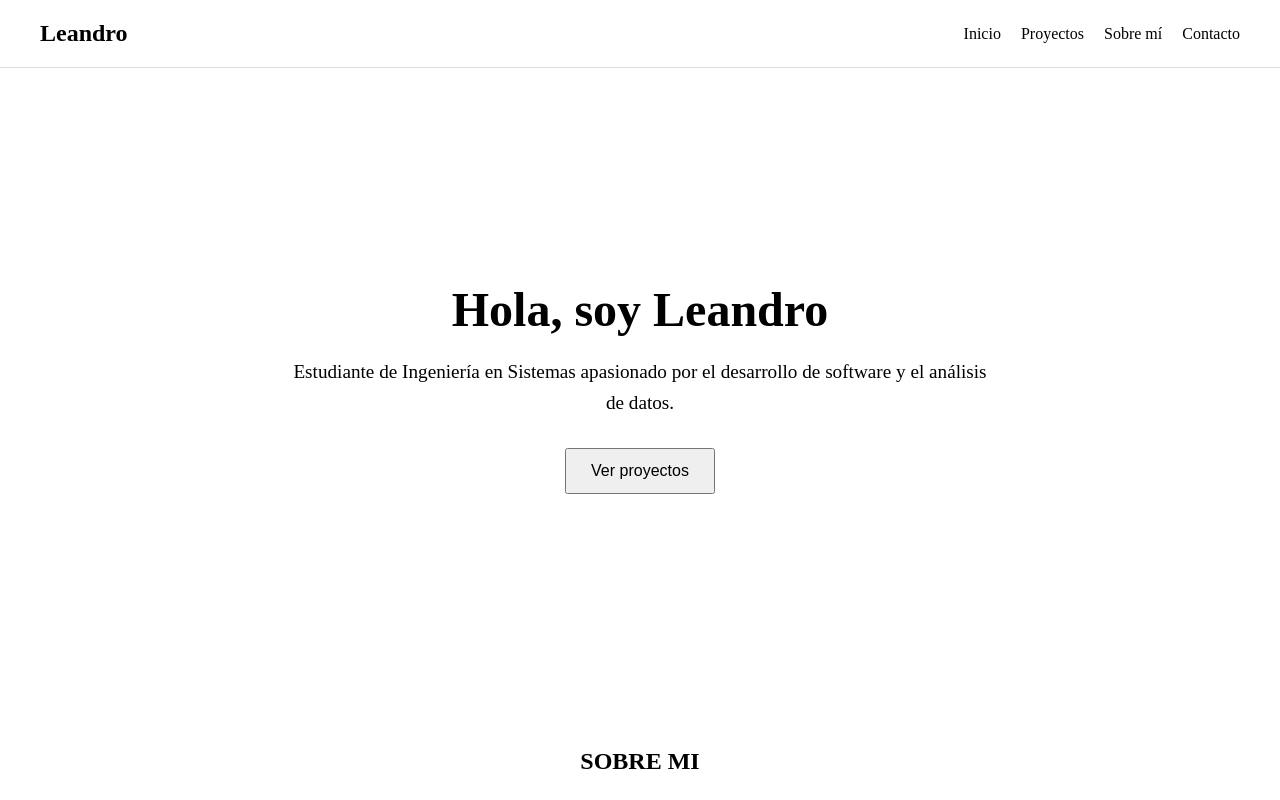
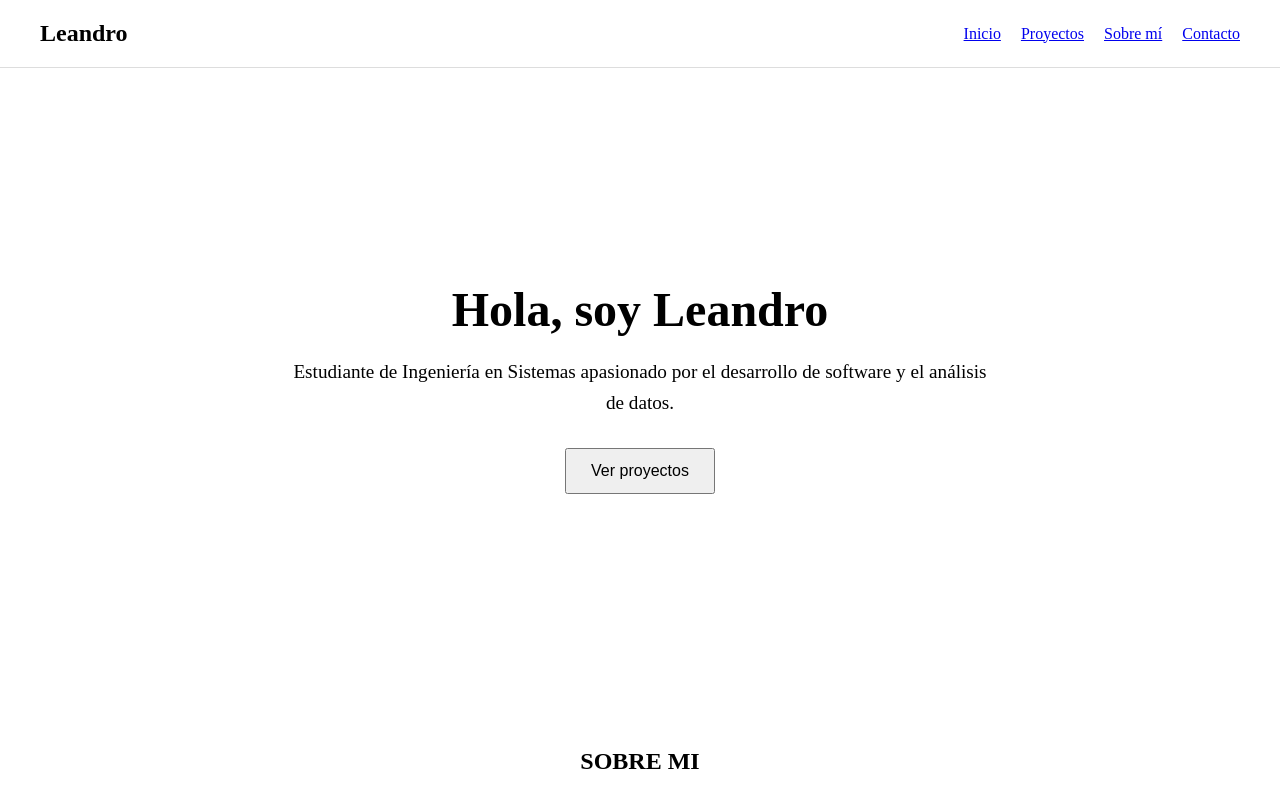
Before and after one commit to LeanCarrion/portfolio-react, a React app: page / in a window 1280 px wide. Shown: the top 800 px of the page. Built offline with nearby package versions, Linux system fonts and the light colour scheme; the HTML template or start-up script is replaced by a standard one.

Commit message:
se agrego el desplazamiento de la navbar y se suavizo dicho desplazamiento

```diff
--- a/src/App.css
+++ b/src/App.css
@@ -208,3 +208,7 @@
     flex-wrap:wrap;
 
 }
+
+html {
+    scroll-behavior: smooth;
+}
--- a/src/App.jsx
+++ b/src/App.jsx
@@ -19,7 +19,7 @@ function App() {
             <Hero />
 
             <Abouth/>
-            <section className="projects">
+            <section id="projects" className="projects">
 
                 <h2>Proyectos</h2>
 
--- a/src/components/About.jsx
+++ b/src/components/About.jsx
@@ -2,7 +2,7 @@ import "./About.css";
 
 function About() {
     return(
-        <section className="About">
+        <section id="about" className="About">
             <><h1>
                 SOBRE MI
             </h1>
--- a/src/components/Contact.jsx
+++ b/src/components/Contact.jsx
@@ -2,7 +2,7 @@ import "./Contact.css";
 
 function Contact() {
   return (
-    <section className="contact">
+    <section id="contact" className="contact">
 
       <h2>Contacto</h2>
 
--- a/src/components/Hero.jsx
+++ b/src/components/Hero.jsx
@@ -1,6 +1,6 @@
 function Hero() {
     return (
-        <section style={styles.hero}>
+        <section id="hero" style={styles.hero}>
 
             <h1 style={styles.title}>
                 Hola, soy Leandro
--- a/src/components/Navbar.jsx
+++ b/src/components/Navbar.jsx
@@ -4,10 +4,18 @@ function Navbar() {
       <h2 style={styles.logo}>Leandro</h2>
 
       <ul style={styles.links}>
-        <li>Inicio</li>
-        <li>Proyectos</li>
-        <li>Sobre mí</li>
-        <li>Contacto</li>
+        <li>
+          <a href="#hero">Inicio</a>
+          </li>
+        <li>
+          <a href="#projects">Proyectos</a>
+        </li>
+        <li>
+          <a href="#about">Sobre mí</a>
+        </li>
+        <li>
+          <a href="#contact">Contacto</a>
+        </li>
       </ul>
     </nav>
   );
```
